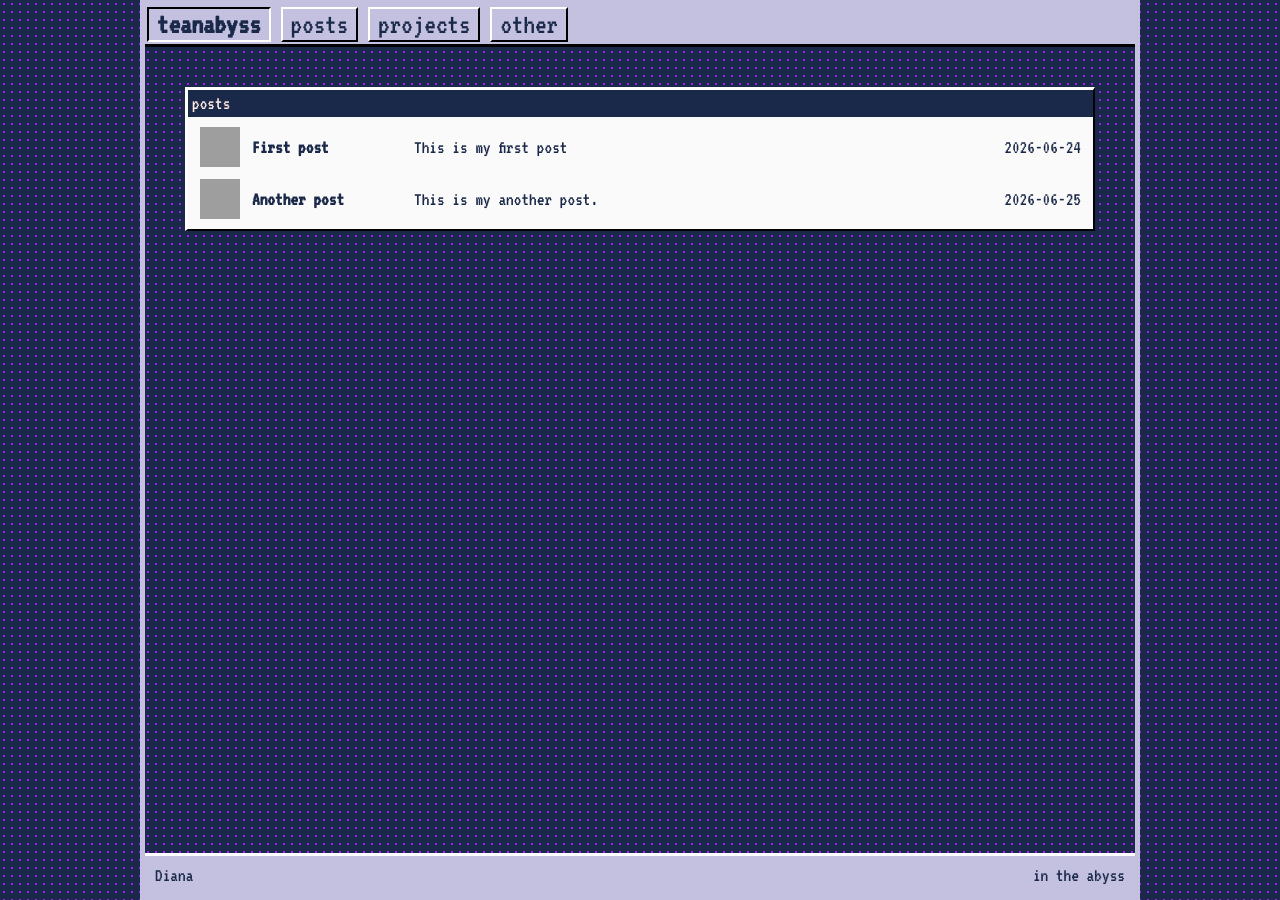
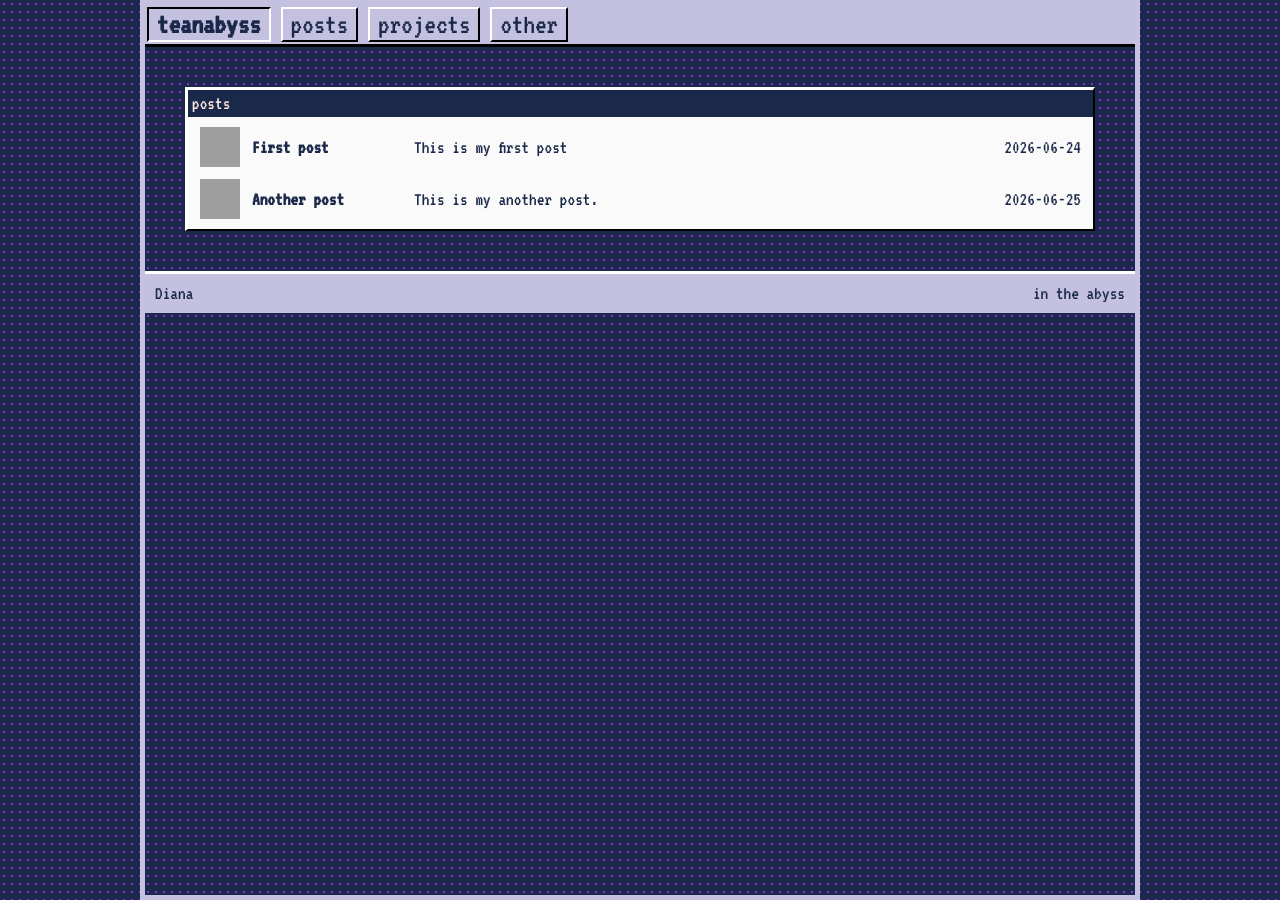
Before and after one commit to teaNabyss/teaNabyss.github.io, a Jekyll site: the page built from posts.html, in a window 1280 px wide. Built offline with Jekyll 4.4.1, drawn with Linux system fonts in a browser that asks for light colours; grey boxes are pictures that could not be loaded.

Commit message:
Update posts.html
connected default layout.

```diff
--- a/posts.html
+++ b/posts.html
@@ -1,21 +1,7 @@
-<!DOCTYPE html>
-<html lang="en">
-<head>
-  <meta charset="UTF-8">
-  <title>Diana — Posts</title>
-  <link rel="stylesheet" href="styles.css">
-</head>
-<body>
-
-  <div class="page-wrapper">
-
-    <!-- NAV -->
-    <nav>
-      <a href="index.html" class="start-btn">teanabyss</a>
-      <a href="posts.html" class="opened-greetings">posts</a>
-     <a href="projects.html">projects</a>
-      <a href="#">other</a>
-    </nav>
+---
+layout: default
+title: Posts
+---
 
     <!-- POSTS -->
     <div class="posts-container">
@@ -47,14 +33,3 @@
         </div>
       </div>
     </div>
-
-    <!-- FOOTER -->
-    <footer>
-      <span>Diana</span>
-      <span>in the abyss</span>
-    </footer>
-
-  </div>
-
-</body>
-</html>
```
